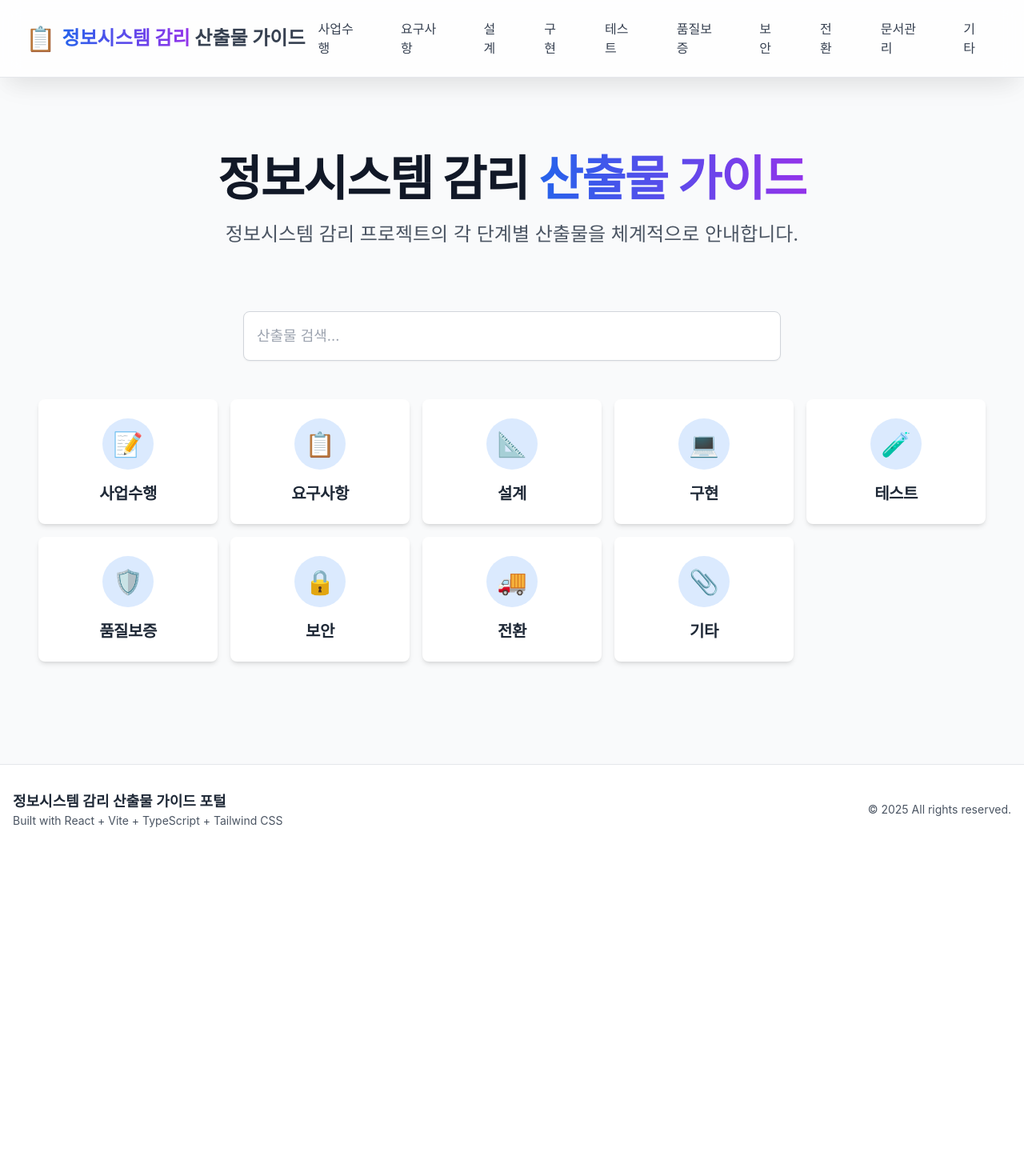
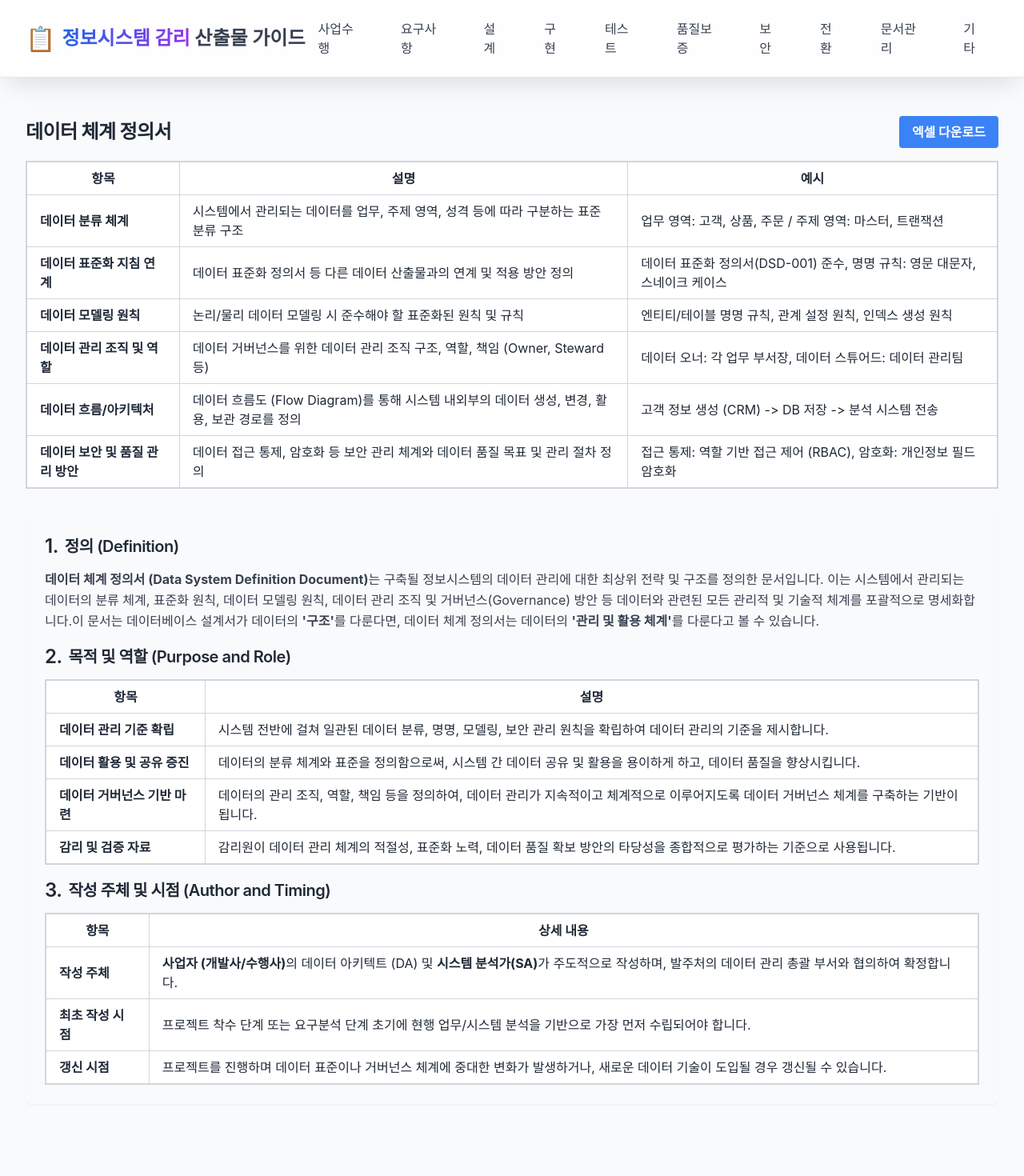
Before and after one commit to jeonck/deliverables-guide, a React (Vite) app: page /#/forms/data-system-definition-document in a window 1280 px wide. Before the commit this address led to /#/. Shown: the top 1470 px of the page at 80% size. Before the commit the page ends 1068 px from the top, so only its background shows below. Built offline with nearby package versions, Linux system fonts and the light colour scheme.

Commit message:
feat: add data system definition document form and update links

```diff
--- a/src/App.tsx
+++ b/src/App.tsx
@@ -37,6 +37,7 @@ import InterfaceDesignDocument from './pages/forms/InterfaceDesignDocument';
 import InitialDataConstructionPlan from './pages/forms/InitialDataConstructionPlan';
 import EducationPlan from './pages/forms/EducationPlan';
 import MasterTestPlan from './pages/forms/MasterTestPlan';
+import DataSystemDefinitionDocument from './pages/forms/DataSystemDefinitionDocument';
 
 function App() {
   return (
@@ -82,6 +83,7 @@ function App() {
             <Route path="/forms/initial-data-construction-plan" element={<InitialDataConstructionPlan />} />
             <Route path="/forms/education-plan" element={<EducationPlan />} />
             <Route path="/forms/master-test-plan" element={<MasterTestPlan />} />
+            <Route path="/forms/data-system-definition-document" element={<DataSystemDefinitionDocument />} />
             <Route path="*" element={<Navigate to="/" replace />} />
           </Routes>
         </main>
--- a/src/data/deliverables.ts
+++ b/src/data/deliverables.ts
@@ -99,6 +99,12 @@ export const allDeliverables: Deliverable[] = [
     category: '요구사항',
     categoryPath: '/requirements',
     formPath: '/forms/data-standardization-definition-document',
+  },
+  {
+    name: '데이터 체계 정의서',
+    category: '요구사항',
+    categoryPath: '/requirements',
+    formPath: '/forms/data-system-definition-document',
   },
   {
     name: '데이터베이스 표준설계 지침서',
--- a/src/pages/Requirements.tsx
+++ b/src/pages/Requirements.tsx
@@ -36,6 +36,7 @@ const analysisDeliverables = [
       { name: '전환데이타 분석서', path: '/requirements' },
       { name: '데이터베이스 표준설계 지침서', path: '/forms/database-standard-design-guidelines' },
       { name: '데이터 표준화 정의서', path: '/forms/data-standardization-definition-document' },
+      { name: '데이터 체계 정의서', path: '/forms/data-system-definition-document' },
       { name: '기존 시스템 데이터 모형 분석서 (객체지향 모델)', path: '/requirements' },
     ],
   },
--- /dev/null
+++ b/src/pages/forms/DataSystemDefinitionDocument.tsx
@@ -0,0 +1,132 @@
+import React from 'react';
+import { saveAs } from 'file-saver';
+import * as XLSX from 'xlsx';
+
+const DataSystemDefinitionDocument: React.FC = () => {
+  const tableData = [
+    ['항목', '설명', '예시'],
+    ['데이터 분류 체계', '시스템에서 관리되는 데이터를 업무, 주제 영역, 성격 등에 따라 구분하는 표준 분류 구조', '업무 영역: 고객, 상품, 주문 / 주제 영역: 마스터, 트랜잭션'],
+    ['데이터 표준화 지침 연계', '데이터 표준화 정의서 등 다른 데이터 산출물과의 연계 및 적용 방안 정의', '데이터 표준화 정의서(DSD-001) 준수, 명명 규칙: 영문 대문자, 스네이크 케이스'],
+    ['데이터 모델링 원칙', '논리/물리 데이터 모델링 시 준수해야 할 표준화된 원칙 및 규칙', '엔티티/테이블 명명 규칙, 관계 설정 원칙, 인덱스 생성 원칙'],
+    ['데이터 관리 조직 및 역할', '데이터 거버넌스를 위한 데이터 관리 조직 구조, 역할, 책임 (Owner, Steward 등)', '데이터 오너: 각 업무 부서장, 데이터 스튜어드: 데이터 관리팀'],
+    ['데이터 흐름/아키텍처', '데이터 흐름도 (Flow Diagram)를 통해 시스템 내외부의 데이터 생성, 변경, 활용, 보관 경로를 정의', '고객 정보 생성 (CRM) -> DB 저장 -> 분석 시스템 전송'],
+    ['데이터 보안 및 품질 관리 방안', '데이터 접근 통제, 암호화 등 보안 관리 체계와 데이터 품질 목표 및 관리 절차 정의', '접근 통제: 역할 기반 접근 제어 (RBAC), 암호화: 개인정보 필드 암호화'],
+  ];
+
+  const handleExcelDownload = () => {
+    const worksheet = XLSX.utils.aoa_to_sheet(tableData);
+    const workbook = XLSX.utils.book_new();
+    XLSX.utils.book_append_sheet(workbook, worksheet, '데이터체계정의서');
+    const excelBuffer = XLSX.write(workbook, { bookType: 'xlsx', type: 'array' });
+    const data = new Blob([excelBuffer], { type: 'application/octet-stream' });
+    saveAs(data, '데이터체계정의서.xlsx');
+  };
+
+  return (
+    <div className="container mx-auto p-4">
+      <div className="flex justify-between items-center mb-4">
+        <h1 className="text-2xl font-bold">데이터 체계 정의서</h1>
+        <button
+          onClick={handleExcelDownload}
+          className="bg-blue-500 hover:bg-blue-700 text-white font-bold py-2 px-4 rounded"
+        >
+          엑셀 다운로드
+        </button>
+      </div>
+
+      <div className="overflow-x-auto mb-8">
+        <table className="min-w-full bg-white border-2 border-gray-300">
+          <thead>
+            <tr>
+              <th className="border border-gray-300 px-4 py-2">항목</th>
+              <th className="border border-gray-300 px-4 py-2">설명</th>
+              <th className="border border-gray-300 px-4 py-2">예시</th>
+            </tr>
+          </thead>
+          <tbody>
+            {tableData.slice(1).map((row, rowIndex) => ( // Skip header row for rendering
+              <tr key={rowIndex}>
+                {row.map((cell, cellIndex) => (
+                  <td key={cellIndex} className="border border-gray-300 px-4 py-2">
+                    {cellIndex === 0 ? <span className="font-bold">{cell}</span> : cell}
+                  </td>
+                ))}
+              </tr>
+            ))}
+          </tbody>
+        </table>
+      </div>
+
+      <div className="mb-8 p-6 bg-gray-50 rounded-lg shadow-sm">
+        <h2 className="text-xl font-semibold mb-3 flex items-center">
+          <span className="text-2xl mr-2">1.</span> 정의 (Definition)
+        </h2>
+        <p className="mb-4 text-gray-700">
+          <strong>데이터 체계 정의서 (Data System Definition Document)</strong>는 구축될 정보시스템의 데이터 관리에 대한 최상위 전략 및 구조를 정의한 문서입니다. 이는 시스템에서 관리되는 데이터의 분류 체계, 표준화 원칙, 데이터 모델링 원칙, 데이터 관리 조직 및 거버넌스(Governance) 방안 등 데이터와 관련된 모든 관리적 및 기술적 체계를 포괄적으로 명세화합니다.이 문서는 데이터베이스 설계서가 데이터의 <strong>'구조'</strong>를 다룬다면, 데이터 체계 정의서는 데이터의 <strong>'관리 및 활용 체계'</strong>를 다룬다고 볼 수 있습니다.
+        </p>
+
+        <h2 className="text-xl font-semibold mb-3 flex items-center">
+          <span className="text-2xl mr-2">2.</span> 목적 및 역할 (Purpose and Role)
+        </h2>
+        <div className="overflow-x-auto mb-4">
+          <table className="min-w-full bg-white border-2 border-gray-300">
+            <thead>
+              <tr>
+                <th className="border border-gray-300 px-4 py-2">항목</th>
+                <th className="border border-gray-300 px-4 py-2">설명</th>
+              </tr>
+            </thead>
+            <tbody>
+              <tr>
+                <td className="border border-gray-300 px-4 py-2 font-bold">데이터 관리 기준 확립</td>
+                <td className="border border-gray-300 px-4 py-2">시스템 전반에 걸쳐 일관된 데이터 분류, 명명, 모델링, 보안 관리 원칙을 확립하여 데이터 관리의 기준을 제시합니다.</td>
+              </tr>
+              <tr>
+                <td className="border border-gray-300 px-4 py-2 font-bold">데이터 활용 및 공유 증진</td>
+                <td className="border border-gray-300 px-4 py-2">데이터의 분류 체계와 표준을 정의함으로써, 시스템 간 데이터 공유 및 활용을 용이하게 하고, 데이터 품질을 향상시킵니다.</td>
+              </tr>
+              <tr>
+                <td className="border border-gray-300 px-4 py-2 font-bold">데이터 거버넌스 기반 마련</td>
+                <td className="border border-gray-300 px-4 py-2">데이터의 관리 조직, 역할, 책임 등을 정의하여, 데이터 관리가 지속적이고 체계적으로 이루어지도록 데이터 거버넌스 체계를 구축하는 기반이 됩니다.</td>
+              </tr>
+              <tr>
+                <td className="border border-gray-300 px-4 py-2 font-bold">감리 및 검증 자료</td>
+                <td className="border border-gray-300 px-4 py-2">감리원이 데이터 관리 체계의 적절성, 표준화 노력, 데이터 품질 확보 방안의 타당성을 종합적으로 평가하는 기준으로 사용됩니다.</td>
+              </tr>
+            </tbody>
+          </table>
+        </div>
+
+        <h2 className="text-xl font-semibold mb-3 flex items-center">
+          <span className="text-2xl mr-2">3.</span> 작성 주체 및 시점 (Author and Timing)
+        </h2>
+        <div className="overflow-x-auto">
+          <table className="min-w-full bg-white border-2 border-gray-300">
+            <thead>
+              <tr>
+                <th className="border border-gray-300 px-4 py-2">항목</th>
+                <th className="border border-gray-300 px-4 py-2">상세 내용</th>
+              </tr>
+            </thead>
+            <tbody>
+              <tr>
+                <td className="border border-gray-300 px-4 py-2 font-bold">작성 주체</td>
+                <td className="border border-gray-300 px-4 py-2"><strong>사업자 (개발사/수행사)</strong>의 데이터 아키텍트 (DA) 및 <strong>시스템 분석가(SA)</strong>가 주도적으로 작성하며, 발주처의 데이터 관리 총괄 부서와 협의하여 확정합니다.</td>
+              </tr>
+              <tr>
+                <td className="border border-gray-300 px-4 py-2 font-bold">최초 작성 시점</td>
+                <td className="border border-gray-300 px-4 py-2">프로젝트 착수 단계 또는 요구분석 단계 초기에 현행 업무/시스템 분석을 기반으로 가장 먼저 수립되어야 합니다.</td>
+              </tr>
+              <tr>
+                <td className="border border-gray-300 px-4 py-2 font-bold">갱신 시점</td>
+                <td className="border border-gray-300 px-4 py-2">프로젝트를 진행하며 데이터 표준이나 거버넌스 체계에 중대한 변화가 발생하거나, 새로운 데이터 기술이 도입될 경우 갱신될 수 있습니다.</td>
+              </tr>
+            </tbody>
+          </table>
+        </div>
+      </div>
+    </div>
+  );
+};
+
+export default DataSystemDefinitionDocument;
```
